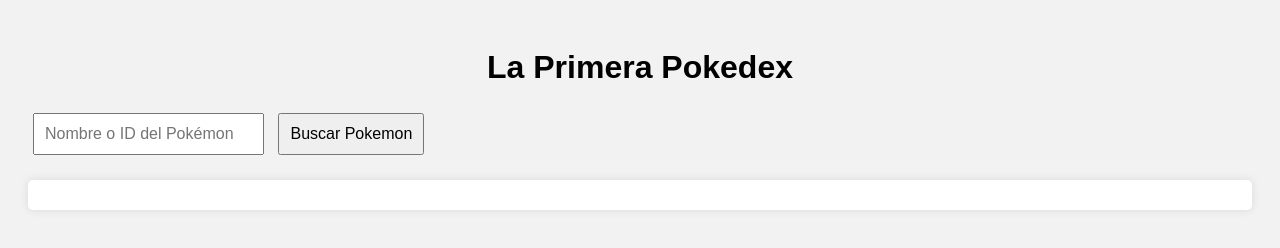
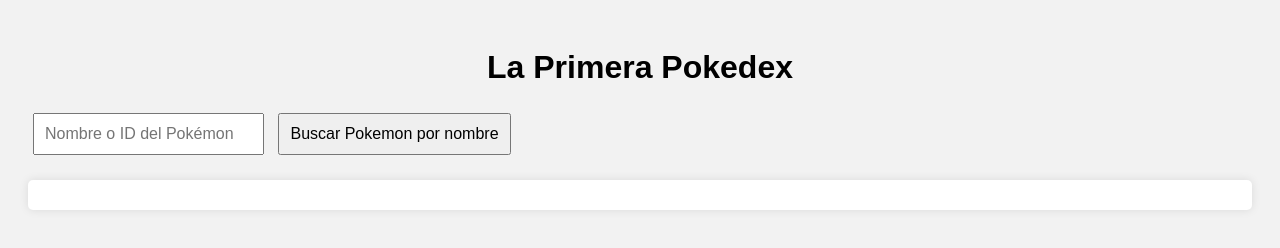
Before and after one commit to johnkespitia/curso-git-github-abr-2025, a website built with Vite: page index.html in a window 1280 px wide. Built offline with nearby package versions, Linux system fonts and the light colour scheme.

```diff
--- a/index.html
+++ b/index.html
@@ -9,7 +9,7 @@
 <body>
   <h1>La Primera Pokedex</h1>
   <input type="text" id="pokemonName" placeholder="Nombre o ID del Pokémon">
-  <button id="searchBtn">Buscar Pokemon</button>
+  <button id="searchBtn">Buscar Pokemon por nombre</button>
   <div id="pokemonInfo">
     <!-- Aquí se mostrará la información del Pokémon -->
   </div>
```
